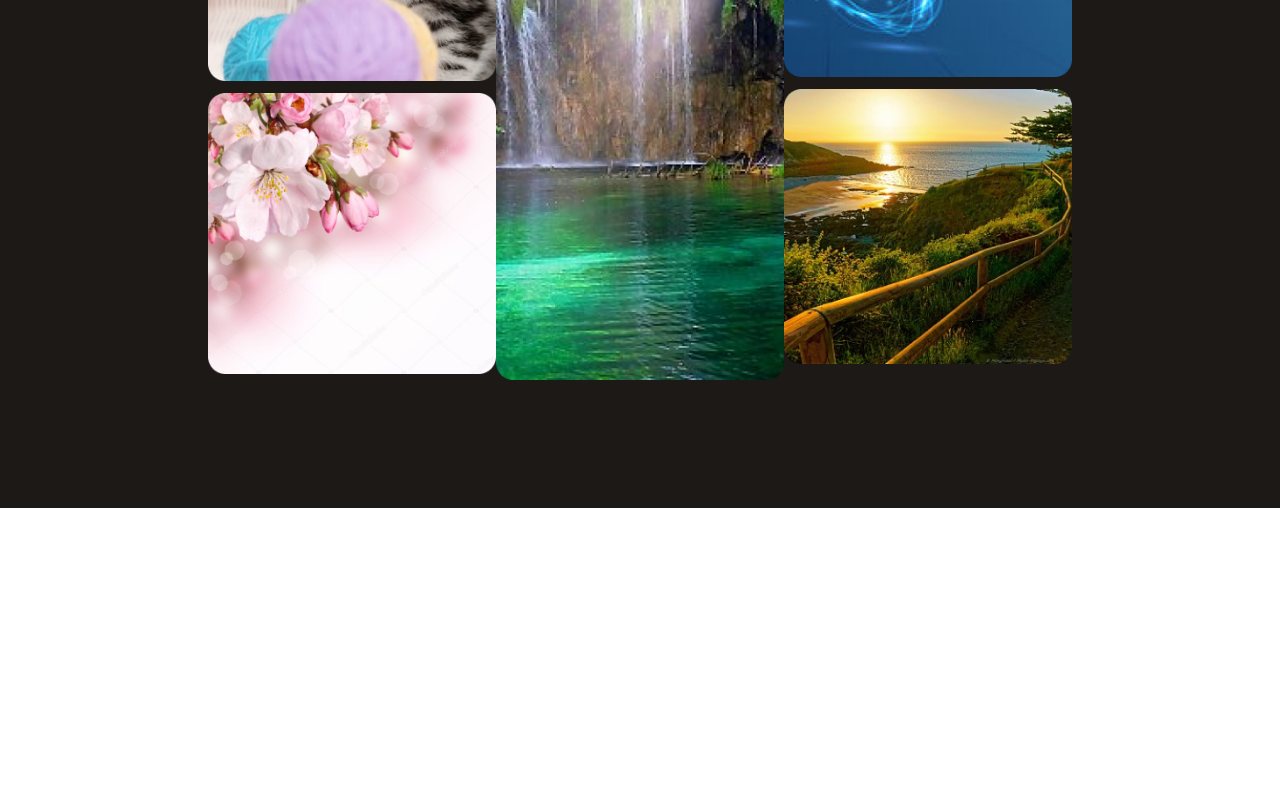
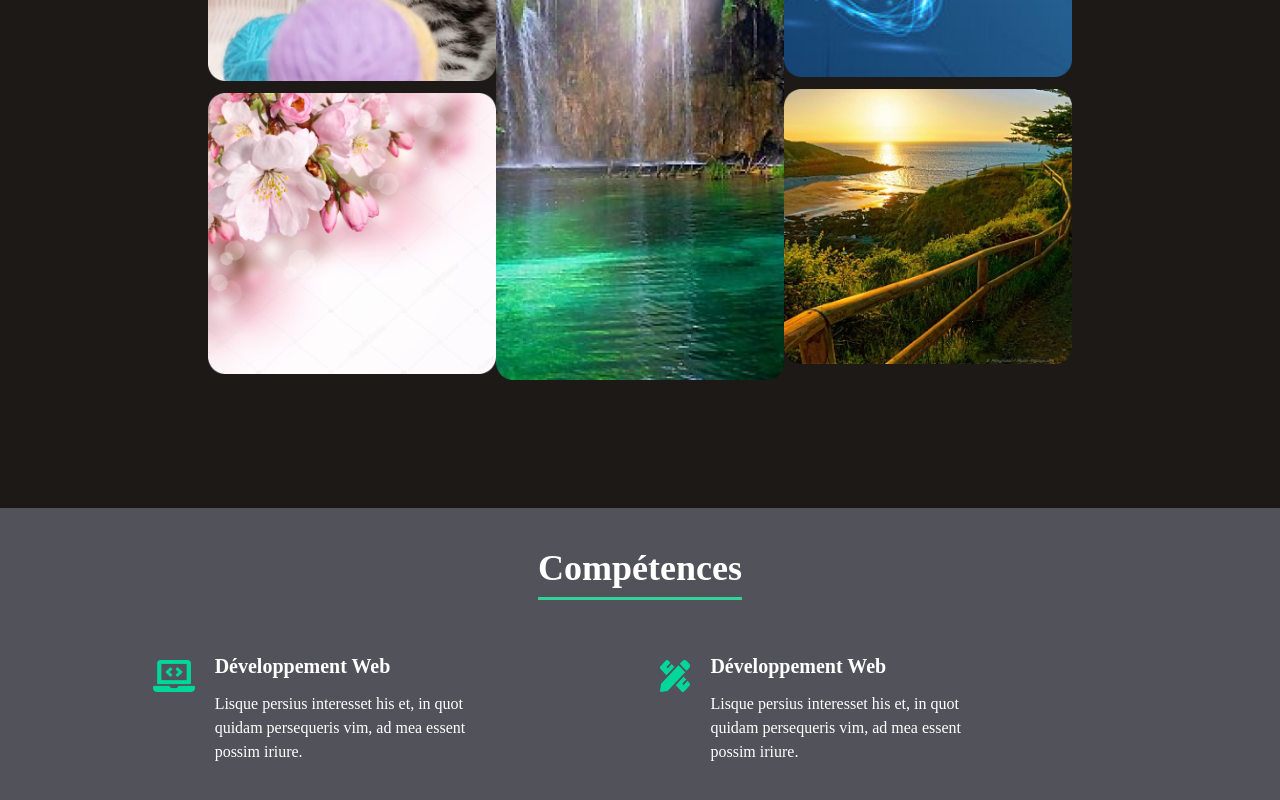
Before and after one commit to eunicekinzengele/My-Portfolio, a Next.js app: page / in a window 1280 px wide. Shown: the part 2524-3324 px from the top of the page. Before the commit the page ends 3032 px from the top, so only its background shows below. Built offline with nearby package versions, Linux system fonts and the light colour scheme.

Commit message:
services section

```diff
--- a/src/pages/Accueil.js
+++ b/src/pages/Accueil.js
@@ -3,6 +3,7 @@ import HeroBar from "./HeroBar";
 import Apropos from "./Apropos";
 import Competence from './Competence';
 import Realisations from './Realisations';
+import Services from './Services';
 
 export default function Accueil() {
   return (
@@ -34,6 +35,7 @@ export default function Accueil() {
       <Apropos />
       <Competence/>
       <Realisations/>
+      <Services/>
     </div>
   );
 }
--- a/src/pages/Realisations.js
+++ b/src/pages/Realisations.js
@@ -5,7 +5,6 @@ import image2 from '../Images/image2.png'
 import image3 from '../Images/image3.png'
 import image4 from '../Images/image4.png'
 import image5 from '../Images/image5.png'
-
 
 export default function Realisations() {
   return (
@@ -17,16 +16,13 @@ export default function Realisations() {
         <div className=" w-72 h-auto space-y-3 ">
           <Image className=" max-w-full" src={image1} alt="fistImage"/>
           <Image className=" max-w-full" src={image2} alt="fistImage"/>
-
         </div>
         <div className=" w-72 h-auto">
         <Image className=" max-w-full" src={image3} alt="fistImage"/>
-
         </div>
         <div className=" w-72 h-auto space-y-3">
         <Image className=" max-w-full" src={image4} alt="fistImage"/>
         <Image className=" max-w-full" src={image5} alt="fistImage"/>
-
         </div>
       </div>
     </div>
--- /dev/null
+++ b/src/pages/Services.js
@@ -0,0 +1,36 @@
+import React from "react";
+import Image from "next/image";
+import laptopIcon  from "../Images/laptopIcon.png";
+import pencilIcon from "../Images/pencilIcon.png";
+
+export default function Services() {
+  return (
+    <div className=" bg-zinc-600 h-auto font-newFamilly1">
+      <h1 className="text-white text-center pt-10 font-bold text-4xl underline underline-offset-[17px] decoration-3 decoration-emerald-400 font-newFamilly1">
+        Compétences
+      </h1>
+      <div className="max-w-full pt-16 pb-32 flex text-white ">
+        <div className="w-1/2 flex justify-center">
+            <div className="flex w-7/12 space-x-5 px-5">
+                <Image className=" w-16 h-8 my-2" src={laptopIcon}/>
+                <div>
+                    <h2 className="font-semibold text-xl">Développement Web</h2>
+                    <p className=" pt-3">Lisque persius interesset his et, in quot quidam persequeris vim, ad mea essent possim iriure.</p>
+                </div>
+            </div>
+        </div>
+        <div className="w-1/2 flex justify-center">
+            <div>
+            <div className="flex  w-7/12 space-x-5 px-5">
+                <Image className=" w-16 h-8 my-2" src={pencilIcon}/>
+                <div>
+                    <h2 className="font-semibold text-xl">Développement Web</h2>
+                    <p className=" pt-3">Lisque persius interesset his et, in quot quidam persequeris vim, ad mea essent possim iriure.</p>
+                </div>
+            </div>
+            </div>
+        </div>
+      </div>
+    </div>
+  );
+}
```
Also changed, not shown: src/Images/laptopIcon.png (added), src/Images/pencilIcon.png (added).
